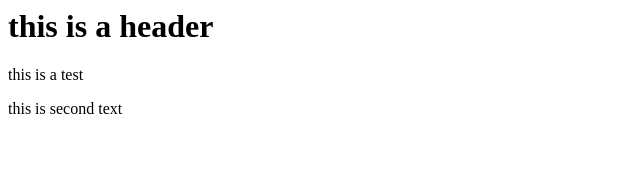
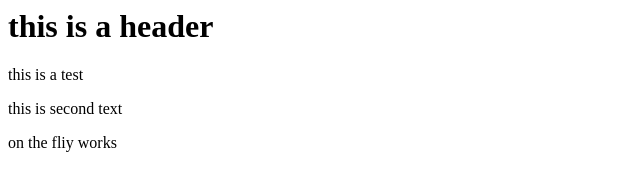
Before and after one commit to DanielleRaposonAjoc/git-test, a website: page index.html in a window 1280 px wide. Shown: the whole page, without its empty margins (0-640 px from the left). Drawn offline with Linux system fonts and the light colour scheme.

Commit message:
fourth commit

```diff
--- a/index.html
+++ b/index.html
@@ -6,5 +6,6 @@
         <h1>this is a header</h1>
         <p>this is a test</p>
         <p>this is second text</p>
+        <p>on the fliy works</p>
     </body>
 </html>
```
Also changed, not shown: package.json (added, +25 -0 lines), 2 other files.
